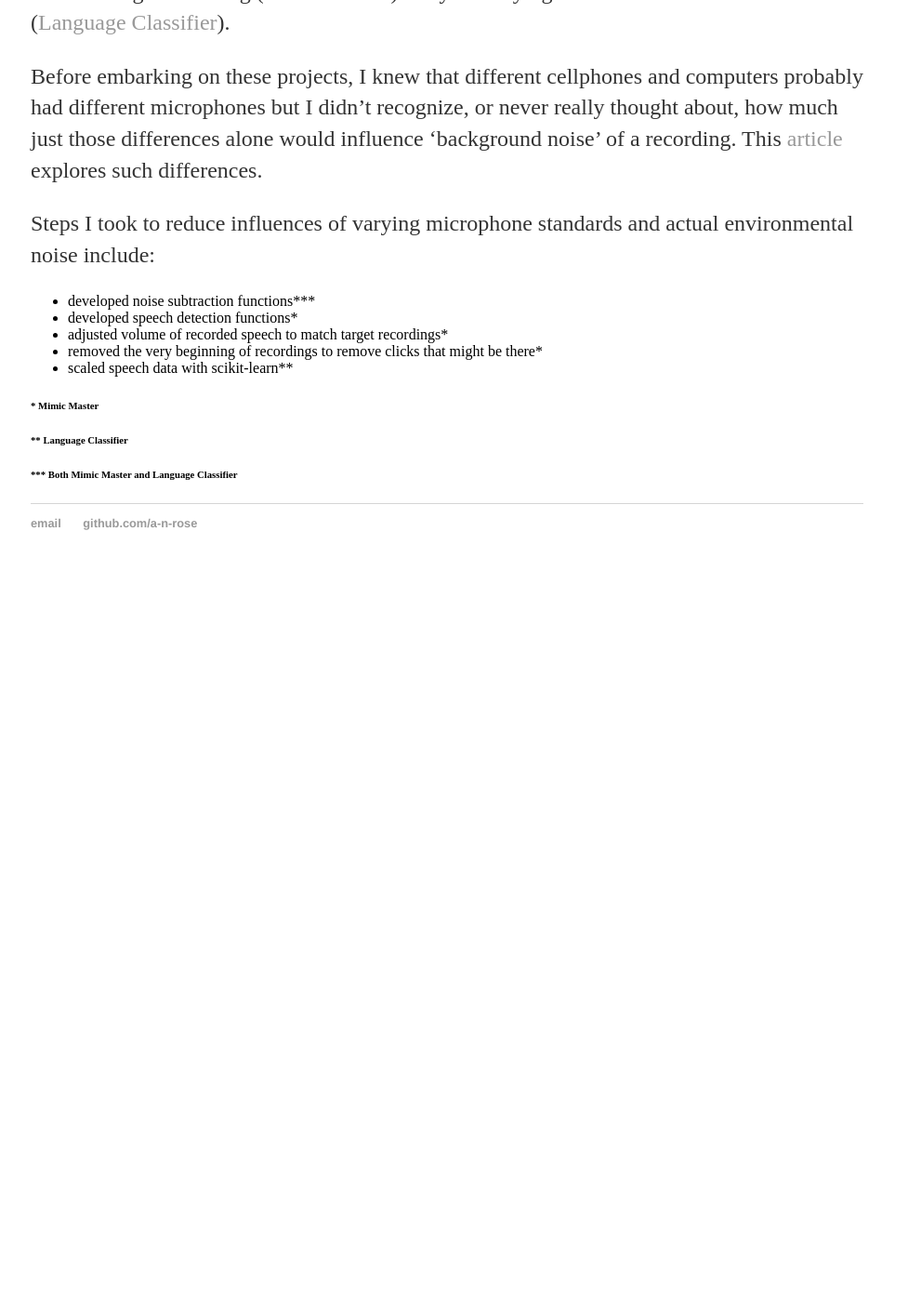
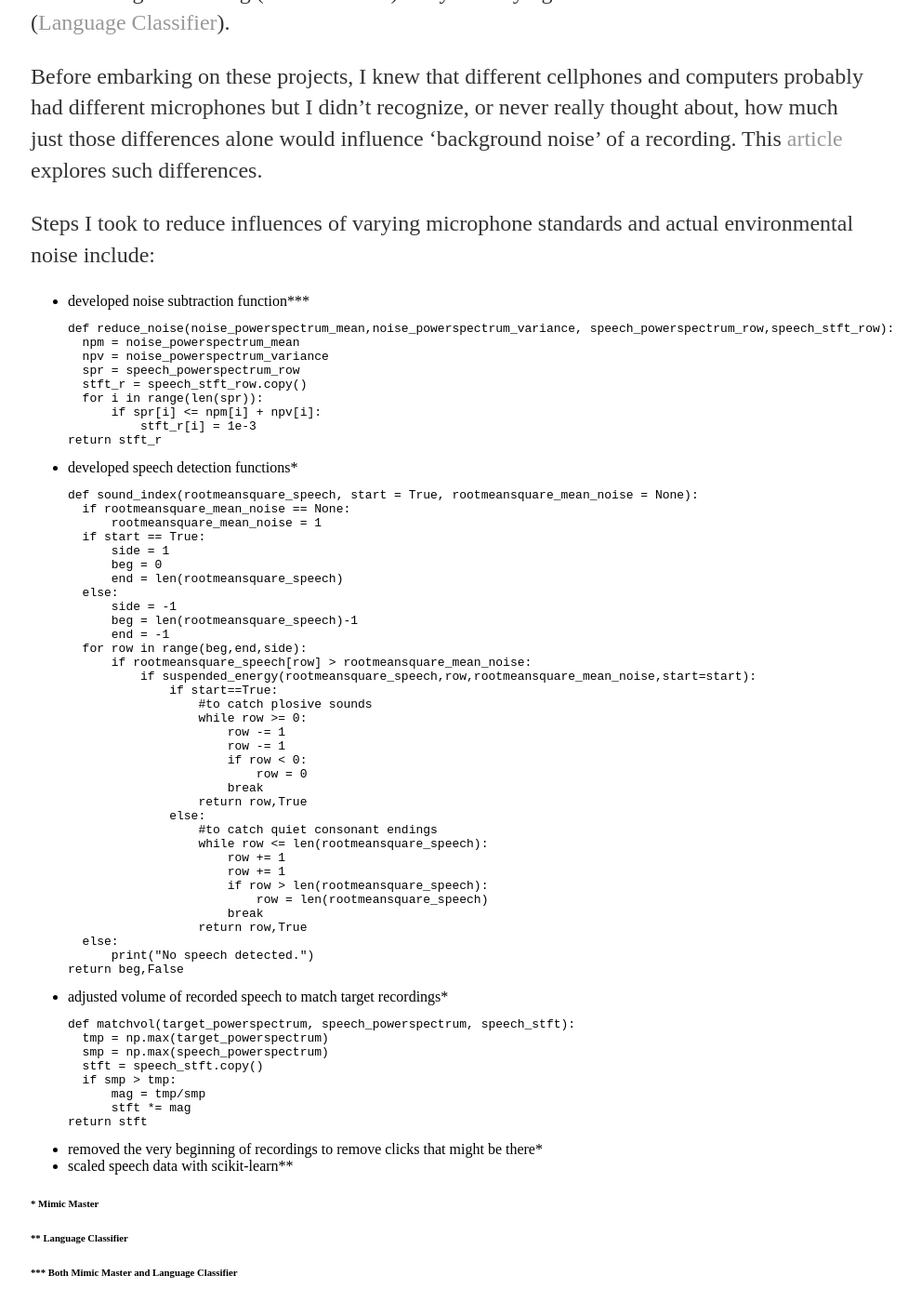
Before and after one commit to a-n-rose/a-n-rose.github.io, a Jekyll site: the page built from _posts/2018-08-23-noise-how-i-love-you.md, in a window 1280 px wide and 1400 px high, scrolled down 405 px. Shown: the whole window at 93% size, without its empty margins (159-1150 px from the left). Built offline with Jekyll 4.4.1, drawn with Linux system fonts in a browser that asks for light colours; before the commit the page ends 1035 px from its top, so only the background shows below that; some of the changed text lies outside the part shown.

Commit message:
added code examples

````diff
--- a/_posts/2018-08-23-noise-how-i-love-you.md
+++ b/_posts/2018-08-23-noise-how-i-love-you.md
@@ -11,12 +11,72 @@ Two recent projects of mine recorded speech and assessed it somehow, either by c
 Before embarking on these projects, I knew that different cellphones and computers probably had different microphones but I didn't recognize, or never really thought about, how much just those differences alone would influence 'background noise' of a recording. This <a href="https://www.ncbi.nlm.nih.gov/pmc/articles/PMC5426841/pdf/sensors-17-00917.pdf">article</a> explores such differences.
 
 Steps I took to reduce influences of varying microphone standards and actual environmental noise include:
-* developed noise subtraction functions***
+* developed noise subtraction function***
+```
+def reduce_noise(noise_powerspectrum_mean,noise_powerspectrum_variance, speech_powerspectrum_row,speech_stft_row):
+    npm = noise_powerspectrum_mean
+    npv = noise_powerspectrum_variance
+    spr = speech_powerspectrum_row
+    stft_r = speech_stft_row.copy()
+    for i in range(len(spr)):
+        if spr[i] <= npm[i] + npv[i]:
+            stft_r[i] = 1e-3
+return stft_r
+```
 * developed speech detection functions*
+```
+def sound_index(rootmeansquare_speech, start = True, rootmeansquare_mean_noise = None):
+    if rootmeansquare_mean_noise == None:
+        rootmeansquare_mean_noise = 1
+    if start == True:
+        side = 1
+        beg = 0
+        end = len(rootmeansquare_speech)
+    else:
+        side = -1
+        beg = len(rootmeansquare_speech)-1
+        end = -1
+    for row in range(beg,end,side):
+        if rootmeansquare_speech[row] > rootmeansquare_mean_noise:
+            if suspended_energy(rootmeansquare_speech,row,rootmeansquare_mean_noise,start=start):
+                if start==True:
+                    #to catch plosive sounds
+                    while row >= 0:
+                        row -= 1
+                        row -= 1
+                        if row < 0:
+                            row = 0
+                        break
+                    return row,True
+                else:
+                    #to catch quiet consonant endings
+                    while row <= len(rootmeansquare_speech):
+                        row += 1
+                        row += 1
+                        if row > len(rootmeansquare_speech):
+                            row = len(rootmeansquare_speech)
+                        break
+                    return row,True
+    else:
+        print("No speech detected.")
+return beg,False
+```
 * adjusted volume of recorded speech to match target recordings*
+```
+def matchvol(target_powerspectrum, speech_powerspectrum, speech_stft):
+    tmp = np.max(target_powerspectrum)
+    smp = np.max(speech_powerspectrum)
+    stft = speech_stft.copy()
+    if smp > tmp:
+        mag = tmp/smp
+        stft *= mag
+return stft
+```
 * removed the very beginning of recordings to remove clicks that might be there*
 * scaled speech data with scikit-learn**
 
 ###### * Mimic Master
 ###### ** Language Classifier
 ###### *** Both Mimic Master and Language Classifier
+
+I first developed the noise reduction functions for Mimic Master and decided to try them out in my speech collection and identification application.
````
